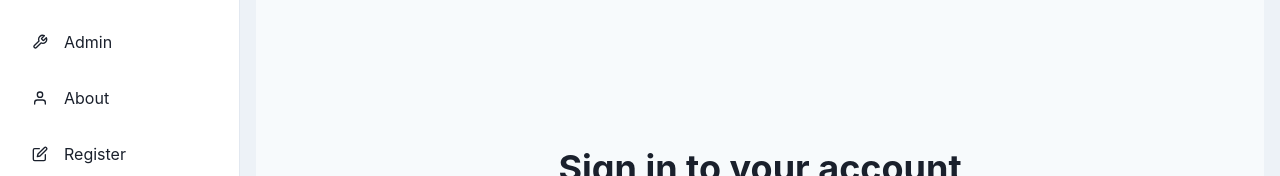
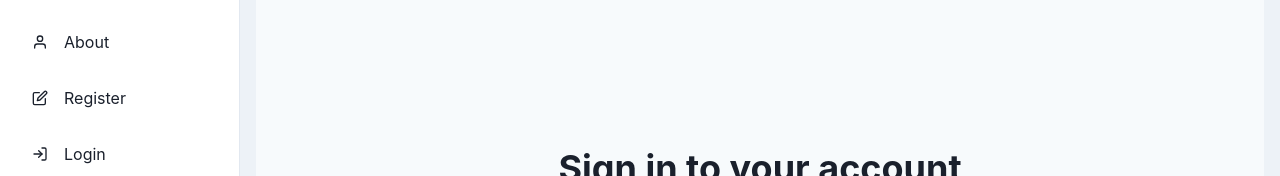
Before and after one commit to OusmaneKK/interactive_portfolio, a React (Create React App) app in the folder front-end/: page /login in a window 1280 px wide. Shown: the part 122-298 px from the top of the page. Built offline with nearby package versions, Linux system fonts and the light colour scheme.

Commit message:
fix: disable admin interface when guests login

```diff
--- a/front-end/src/components/Navbar.js
+++ b/front-end/src/components/Navbar.js
@@ -82,7 +82,7 @@ export default function Navbar({ children }) {
 }
 
 const SidebarContent = ({ onClose, ...rest }) => {
-  const { isLogged, handleLogout } = useAuth();
+  const { isLogged, currentUser } = useAuth();
     return (
       <Box
         transition="3s ease"
@@ -108,8 +108,8 @@ const SidebarContent = ({ onClose, ...rest }) => {
           <CloseButton display={{ base: "flex", md: "none" }} onClick={onClose} />
         </Flex>
         {LinkItems.map((link, i) => {
+        if (link.name === 'Admin' && (!isLogged || (!currentUser.is_superuser && !currentUser.is_staff))) return null;
         if ((link.name === 'Login' || link.name === 'Register') && isLogged) return null;
-        if (link.name === 'LogOut' && !isLogged) return null;
         return <NavLink key={i} link={link} />;
       })}
       </Box>
```
